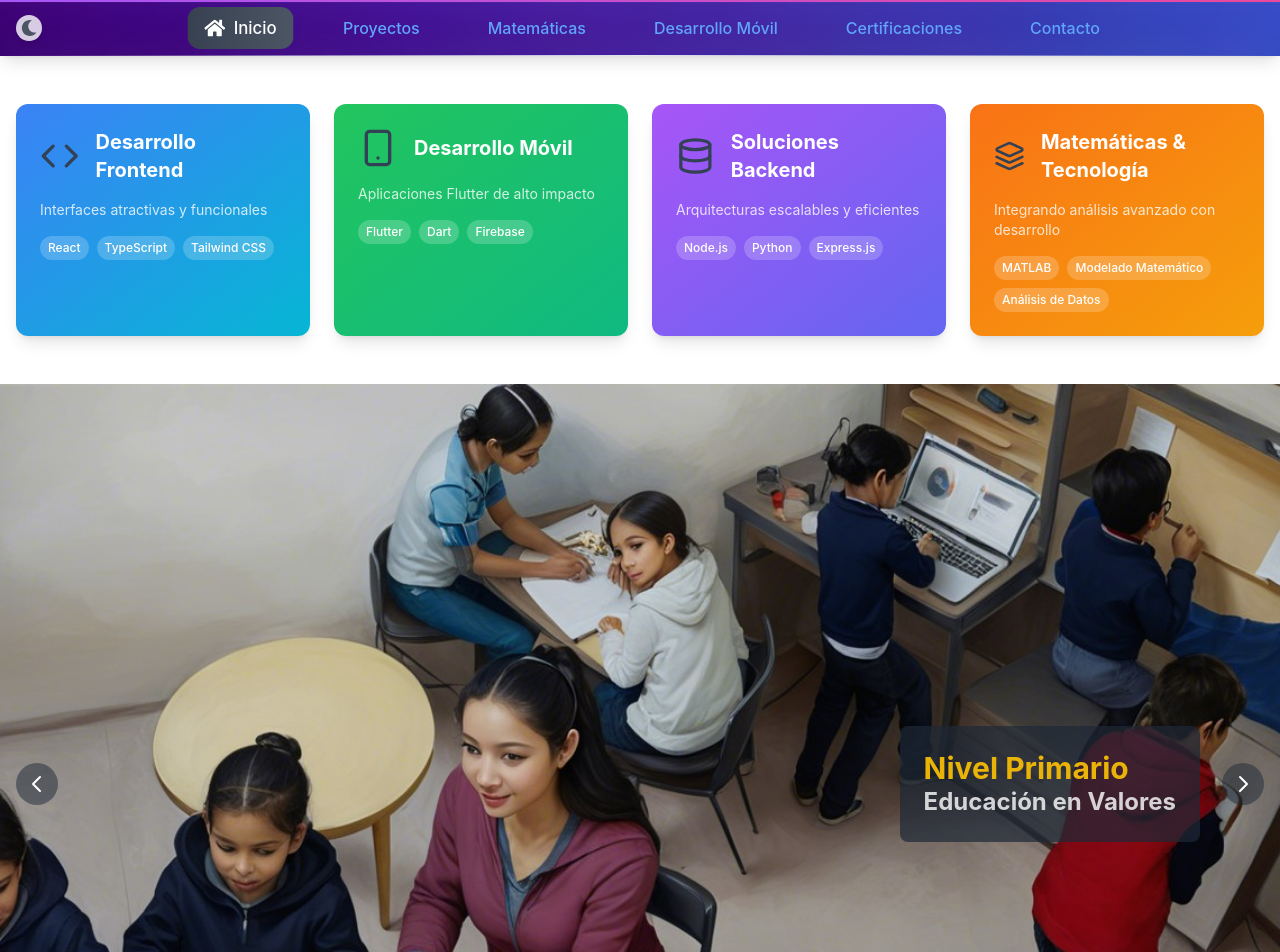
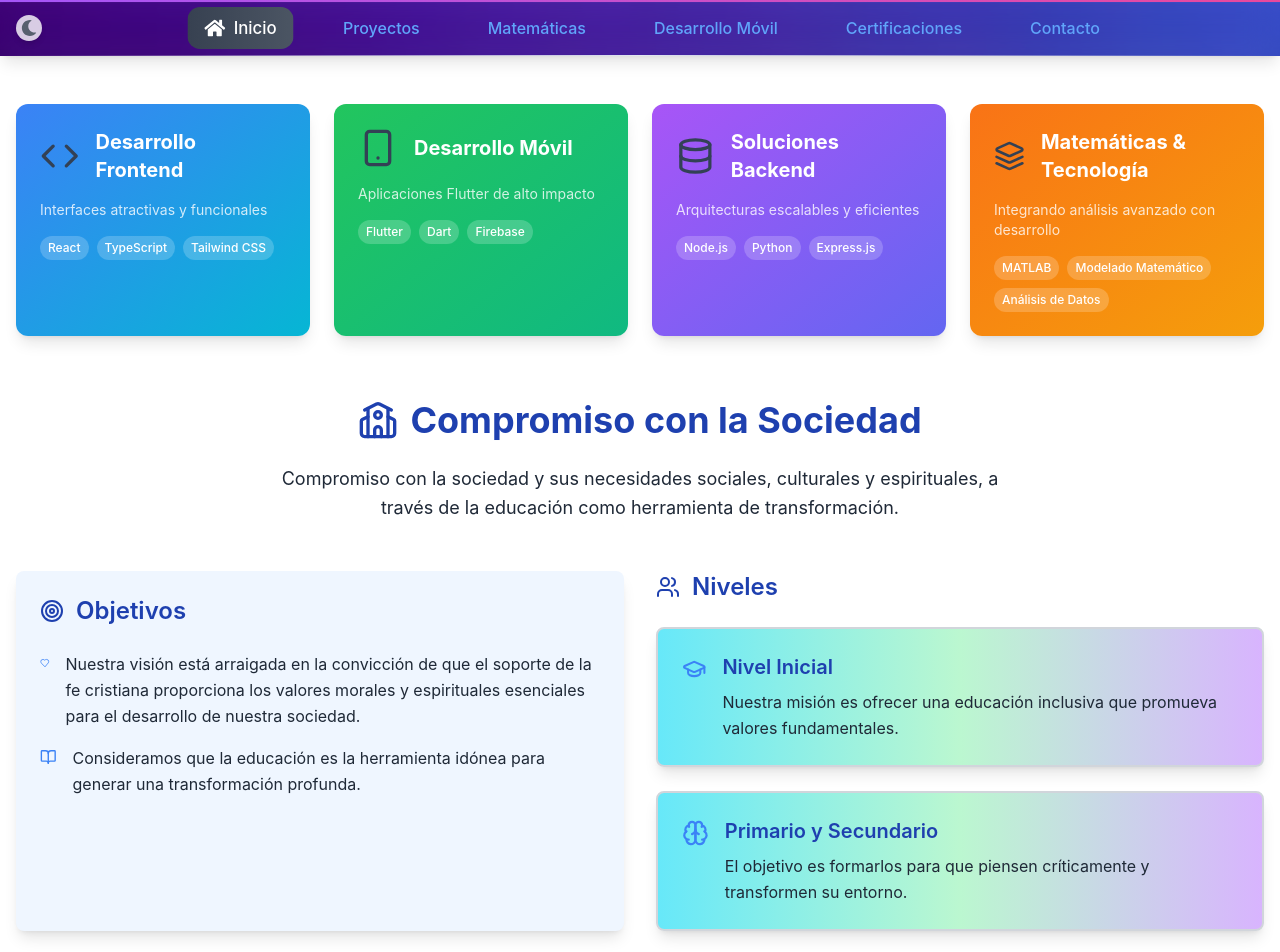
Before and after one commit to Marcelochoquecruz/INF-631-DESARROLLO-WEB-FROND-END-proyecto-final-, a React (Vite) app: page / in a window 1280 px wide. Shown: the top 952 px of the page. Built offline with nearby package versions, Linux system fonts and the light colour scheme.

Commit message:
Portada portafolio funciona+foto

```diff
--- a/src/components/slider.tsx
+++ /dev/null
@@ -1,84 +0,0 @@
-import React, { useState, useEffect } from 'react';
-
-const Carrousel = () => {
-  const [index, setIndex] = useState(0);
-
-  const data = [
-    {
-      image: 'src/assets/slider.jpg',
-      nivel: 'Nivel Inicial',
-      descripcion: 'Educación con Valores',
-    },
-    {
-      image: 'src/assets/slider1.jpg',
-      nivel: 'Nivel Primario',
-      descripcion: 'Educación en Valores',
-    },
-    {
-      image: 'src/assets/slider2.jpg',
-      nivel: 'Nivel Secundario',
-      descripcion: 'Educación para pensar',
-    },
-    {
-      image: 'src/assets/slider3.jpg',
-      nivel: 'Nivel C.E.N.S',
-      descripcion: 'Educación para transformar',
-    },
-  ];
-
-  // Avanzar al siguiente índice automáticamente cada 5 segundos
-  useEffect(() => {
-    const interval = setInterval(() => {
-      setIndex((prevIndex) => (prevIndex + 1) % data.length);
-    }, 5000); // 5 milisegundos = 3 segundos
-
-    // Limpiar el intervalo al desmontar el componente
-    return () => clearInterval(interval);
-  }, [data.length]);
-
-  const handlePrev = () => {
-    setIndex((index - 1 + data.length) % data.length);
-  };
-
-  const handleNext = () => {
-    setIndex((index + 1) % data.length);
-  };
-
-  return (
-    <div className="w-full h-screen flex items-center justify-center bg-black dark:bg-[#1c1c1c]">
-      <div className="w-full h-full relative overflow-hidden">
-        <img
-          src={data[index].image}
-          alt="Carousel Image"
-          className="w-full h-full object-cover"
-        />
-        <div className="absolute right-20 top-1/2 transform -translate-y-1/2 bg-gray-800 bg-opacity-70 dark:bg-opacity-90 text-white p-6 rounded-lg max-w-lg">
-          <h3 className="text-3xl font-bold text-yellow-500">{data[index].nivel}</h3>
-          <h3 className="text-2xl font-bold text-white opacity-80">{data[index].descripcion}</h3>
-        </div>
-        <div className="absolute flex justify-between w-full px-4 top-1/2 transform -translate-y-1/2">
-          <button
-            className="p-2 rounded-full bg-gray-800 bg-opacity-50 hover:bg-gray-700 dark:bg-opacity-60 dark:hover:bg-opacity-80"
-            onClick={handlePrev}
-          >
-            {/* SVG del botón anterior */}
-            <svg xmlns="http://www.w3.org/2000/svg" className="w-6 h-6 text-white dark:text-yellow-500" fill="none" viewBox="0 0 24 24" stroke="currentColor">
-              <path strokeLinecap="round" strokeLinejoin="round" strokeWidth={2} d="M15 19l-7-7 7-7" />
-            </svg>
-          </button>
-          <button
-            className="p-2 rounded-full bg-gray-800 bg-opacity-50 hover:bg-gray-700 dark:bg-opacity-60 dark:hover:bg-opacity-80"
-            onClick={handleNext}
-          >
-            {/* SVG del botón siguiente */}
-            <svg xmlns="http://www.w3.org/2000/svg" className="w-6 h-6 text-white dark:text-yellow-500" fill="none" viewBox="0 0 24 24" stroke="currentColor">
-              <path strokeLinecap="round" strokeLinejoin="round" strokeWidth={2} d="M9 5l7 7-7 7" />
-            </svg>
-          </button>
-        </div>
-      </div>
-    </div>
-  );
-};
-
-export default Carrousel;
--- a/src/pages/Principal.tsx
+++ b/src/pages/Principal.tsx
@@ -2,14 +2,12 @@
 import Menu from '../components/menu';
 import Footer from '../components/footer';
 import Contenidop from './contenidop';
-import Carrousel from '../components/slider';
 
 const Principal = () => {
   return (
     <div>
       {/* Otro contenido específico de la página principal */}
       <Menu />
-      <Carrousel />
       <Contenidop/>
       <Footer/>
     </div>
```
